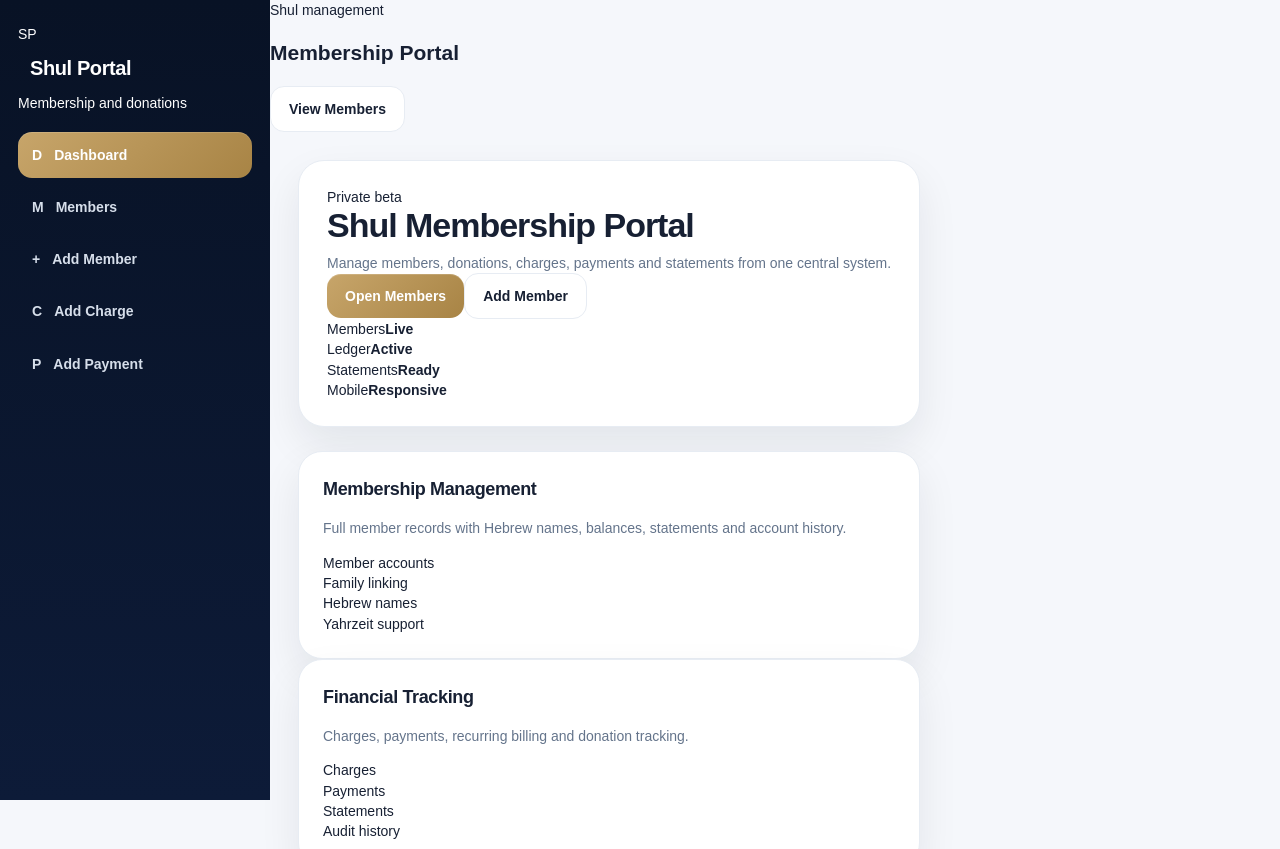
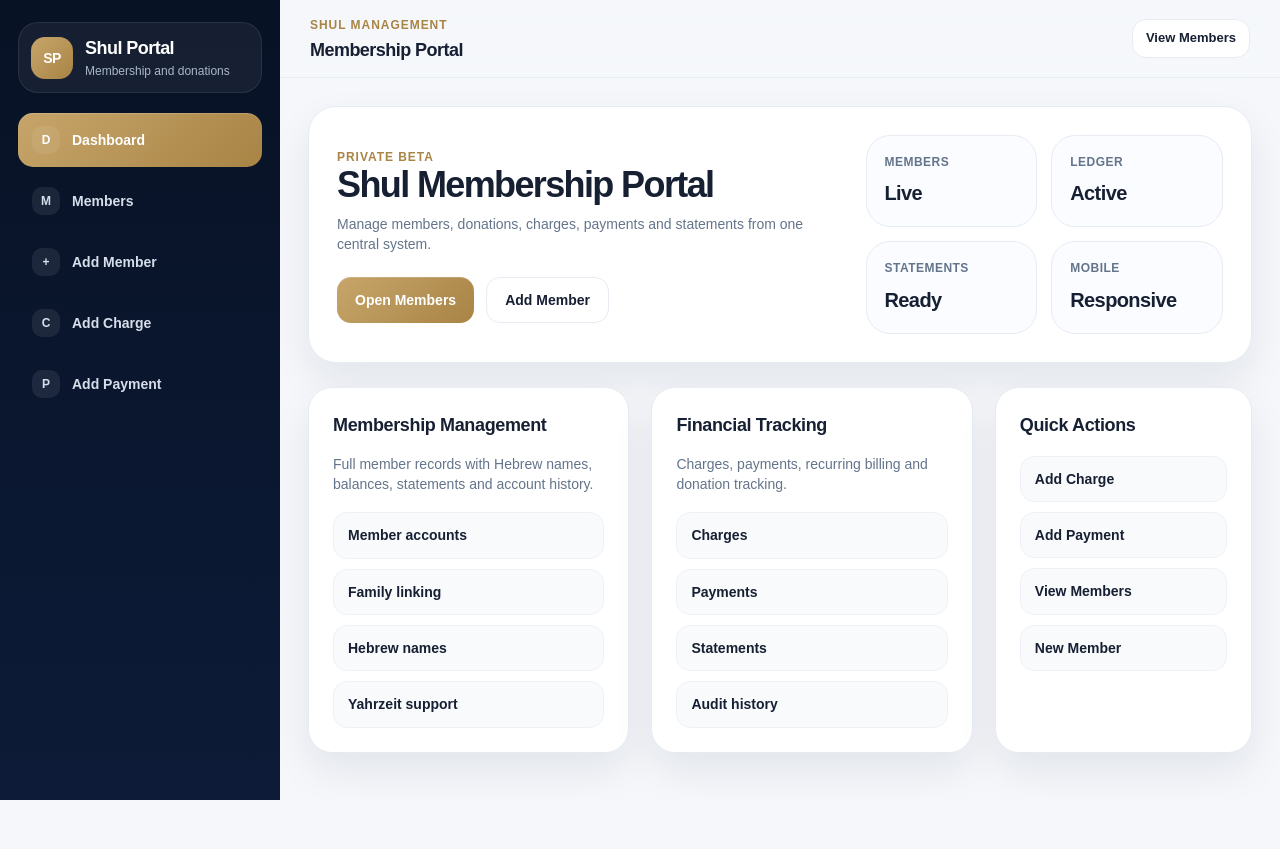
Before and after one commit to gersonberger-lab/shul-membership-portal, a Next.js app: page / in a window 1280 px wide. Shown: the top 849 px of the page. After the commit the page ends 800 px from the top, so only its background shows below. Built offline with nearby package versions, Linux system fonts and the light colour scheme.

Commit message:
Polish shell dashboard and members UI styles

```diff
--- a/app/globals.css
+++ b/app/globals.css
@@ -9,21 +9,15 @@
   --line-soft: #eef2f7;
   --text: #172033;
   --muted: #64748b;
-
   --nav-1: #081225;
   --nav-2: #0d1b38;
-  --nav-hover: #b08d57;
   --nav-active: linear-gradient(135deg, #c7a56a, #a88445);
-
   --primary-1: #c7a56a;
   --primary-2: #a88445;
   --success: #10b981;
   --danger: #ef4444;
-
   --shadow: 0 18px 40px rgba(15, 23, 42, 0.08);
   --shadow-lg: 0 22px 48px rgba(15, 23, 42, 0.12);
-  --radius: 20px;
-  --radius-sm: 14px;
 }
 
 html,
@@ -58,29 +52,56 @@ textarea {
 }
 
 .sidebar {
-  width: 270px;
+  width: 280px;
   background: linear-gradient(180deg, var(--nav-1), var(--nav-2));
   color: white;
-  padding: 24px 18px;
+  padding: 22px 18px;
   display: flex;
   flex-direction: column;
-  gap: 18px;
+  gap: 20px;
   position: sticky;
   top: 0;
   height: 100vh;
 }
 
+.brand-card {
+  display: flex;
+  align-items: center;
+  gap: 12px;
+  padding: 12px;
+  border-radius: 20px;
+  background: rgba(255, 255, 255, 0.06);
+  border: 1px solid rgba(255, 255, 255, 0.08);
+}
+
+.brand-mark {
+  width: 42px;
+  height: 42px;
+  border-radius: 14px;
+  display: grid;
+  place-items: center;
+  background: var(--nav-active);
+  color: white;
+  font-weight: 900;
+  letter-spacing: -0.04em;
+}
+
 .logo {
-  font-size: 20px;
-  font-weight: 800;
-  padding: 10px 12px;
-  letter-spacing: -0.02em;
+  font-size: 18px;
+  font-weight: 900;
+  letter-spacing: -0.03em;
+}
+
+.brand-subtitle {
+  color: #a9b7ca;
+  font-size: 12px;
+  margin-top: 2px;
 }
 
 .nav {
   display: flex;
   flex-direction: column;
-  gap: 6px;
+  gap: 7px;
 }
 
 .nav a {
@@ -88,59 +109,104 @@ textarea {
   align-items: center;
   gap: 12px;
   padding: 13px 14px;
-  border-radius: 14px;
+  border-radius: 15px;
   color: #d6deea;
-  font-weight: 600;
+  font-weight: 700;
   transition: 0.18s ease;
 }
 
 .nav a:hover {
-  background: rgba(255, 255, 255, 0.06);
+  background: rgba(255, 255, 255, 0.07);
   color: white;
 }
 
 .nav a.active {
   background: var(--nav-active);
   color: white;
-  box-shadow: inset 0 1px 0 rgba(255, 255, 255, 0.14);
+  box-shadow: inset 0 1px 0 rgba(255, 255, 255, 0.16);
+}
+
+.nav-icon {
+  width: 28px;
+  height: 28px;
+  display: grid;
+  place-items: center;
+  border-radius: 10px;
+  background: rgba(255, 255, 255, 0.08);
+  font-size: 12px;
+  font-weight: 900;
+}
+
+.content-shell {
+  flex: 1;
+  min-width: 0;
+}
+
+.topbar {
+  height: 78px;
+  display: flex;
+  justify-content: space-between;
+  align-items: center;
+  gap: 20px;
+  padding: 18px 30px;
+  background: rgba(245, 247, 251, 0.88);
+  border-bottom: 1px solid var(--line);
+  backdrop-filter: blur(12px);
+  position: sticky;
+  top: 0;
+  z-index: 30;
+}
+
+.topbar h2 {
+  margin: 2px 0 0;
+  font-size: 18px;
+  letter-spacing: -0.03em;
+}
+
+.eyebrow {
+  color: var(--primary-2);
+  font-size: 12px;
+  font-weight: 900;
+  letter-spacing: 0.08em;
+  text-transform: uppercase;
 }
 
 .main-area {
-  flex: 1;
   padding: 28px;
 }
 
 .hero {
   background: var(--card);
   border: 1px solid var(--line);
-  padding: 26px 28px;
-  border-radius: 26px;
+  padding: 28px;
+  border-radius: 28px;
   margin-bottom: 24px;
   box-shadow: var(--shadow);
 }
 
 .hero h1 {
   margin: 0;
-  font-size: 34px;
-  line-height: 1.1;
-  letter-spacing: -0.03em;
+  font-size: 36px;
+  line-height: 1.08;
+  letter-spacing: -0.045em;
 }
 
 .hero p {
-  margin: 8px 0 0;
+  margin: 9px 0 0;
   color: var(--muted);
 }
 
 .hero .hebrew-title {
   margin-top: 8px;
-  font-size: 34px;
-  font-weight: 800;
-  line-height: 1.1;
+  font-size: 36px;
+  font-weight: 900;
+  line-height: 1.08;
   letter-spacing: -0.03em;
   color: var(--text);
 }
 
-.card {
+.card,
+.stat-card {
   background: var(--card);
   border: 1px solid var(--line);
   border-radius: 24px;
@@ -162,11 +228,16 @@ button,
   cursor: pointer;
   border-radius: 14px;
   padding: 12px 18px;
-  font-weight: 700;
+  font-weight: 800;
   transition: 0.18s ease;
   background: linear-gradient(135deg, var(--primary-1), var(--primary-2));
   color: white;
   box-shadow: inset 0 1px 0 rgba(255, 255, 255, 0.16);
+}
+
+.button.compact {
+  padding: 9px 13px;
+  font-size: 13px;
 }
 
 button:hover,
@@ -188,6 +259,13 @@ button:disabled {
   box-shadow: none;
 }
 
+.hero-actions {
+  display: flex;
+  gap: 12px;
+  flex-wrap: wrap;
+  margin-top: 22px;
+}
+
 .form-grid {
   display: grid;
   grid-template-columns: 1fr 1fr;
@@ -206,9 +284,9 @@ button:disabled {
 
 .form-field label {
   font-size: 12px;
-  font-weight: 800;
+  font-weight: 900;
   color: var(--muted);
-  letter-spacing: 0.03em;
+  letter-spacing: 0.04em;
   text-transform: uppercase;
 }
 
@@ -239,6 +317,12 @@ button:disabled {
   min-height: 110px;
 }
 
+.table-wrap {
+  overflow: hidden;
+  border-radius: 20px;
+  border: 1px solid var(--line);
+}
+
 .table {
   width: 100%;
   border-collapse: collapse;
@@ -247,16 +331,17 @@ button:disabled {
 .table th {
   text-align: left;
   font-size: 12px;
-  font-weight: 800;
+  font-weight: 900;
   color: var(--muted);
-  padding: 14px 12px;
+  padding: 14px 14px;
   border-bottom: 1px solid var(--line);
   text-transform: uppercase;
-  letter-spacing: 0.03em;
+  letter-spacing: 0.04em;
+  background: #fafcff;
 }
 
 .table td {
-  padding: 15px 12px;
+  padding: 16px 14px;
   border-bottom: 1px solid var(--line-soft);
   vertical-align: middle;
 }
@@ -266,8 +351,19 @@ button:disabled {
 }
 
 .balance {
-  font-weight: 800;
-  color: var(--primary-1);
+  font-weight: 900;
+  color: var(--primary-2);
+}
+
+.badge {
+  display: inline-flex;
+  align-items: center;
+  padding: 6px 10px;
+  border-radius: 999px;
+  background: #f7f1e5;
+  color: #7a5a22;
+  font-size: 12px;
+  font-weight: 900;
 }
 
 .search-results {
@@ -305,6 +401,68 @@ button:disabled {
   background: #f8fafc;
 }
 
+.dashboard-hero {
+  display: grid;
+  grid-template-columns: 1.4fr 1fr;
+  gap: 28px;
+  align-items: center;
+}
+
+.dashboard-stat-grid {
+  display: grid;
+  grid-template-columns: 1fr 1fr;
+  gap: 14px;
+}
+
+.stat-card {
+  padding: 18px;
+  box-shadow: none;
+  background: #fafcff;
+}
+
+.stat-card span {
+  display: block;
+  color: var(--muted);
+  font-size: 12px;
+  font-weight: 900;
+  text-transform: uppercase;
+  letter-spacing: 0.04em;
+}
+
+.stat-card strong {
+  display: block;
+  margin-top: 8px;
+  font-size: 20px;
+  letter-spacing: -0.03em;
+}
+
+.dashboard-grid {
+  display: grid;
+  grid-template-columns: 1fr 1fr 0.8fr;
+  gap: 22px;
+}
+
+.feature-list,
+.quick-links {
+  display: grid;
+  gap: 10px;
+  margin-top: 18px;
+}
+
+.feature-list div,
+.quick-links a {
+  padding: 12px 14px;
+  border-radius: 14px;
+  background: #f8fafc;
+  border: 1px solid var(--line-soft);
+  font-weight: 700;
+}
+
+.quick-links a:hover {
+  border-color: #d9c39a;
+  background: #fffaf0;
+}
+
 .account-grid {
   display: grid;
   grid-template-columns: 1fr 1.45fr;
@@ -337,9 +495,9 @@ button:disabled {
   display: block;
   color: var(--muted);
   font-size: 12px;
-  font-weight: 800;
+  font-weight: 900;
   text-transform: uppercase;
-  letter-spacing: 0.03em;
+  letter-spacing: 0.04em;
   margin-bottom: 4px;
 }
 
@@ -353,9 +511,9 @@ button:disabled {
 }
 
 .big-balance {
-  font-size: 52px;
+  font-size: 54px;
   font-weight: 900;
-  letter-spacing: -0.05em;
+  letter-spacing: -0.06em;
   margin-top: 12px;
   color: var(--primary-2);
 }
@@ -393,6 +551,29 @@ button:disabled {
     border-radius: 0 0 24px 24px;
   }
 
+  .brand-card {
+    margin-bottom: 6px;
+  }
+
+  .nav {
+    display: grid;
+    grid-template-columns: repeat(2, 1fr);
+  }
+
+  .content-shell {
+    min-width: 0;
+  }
+
+  .topbar {
+    height: auto;
+    padding: 14px 16px;
+    position: relative;
+  }
+
+  .topbar .button {
+    display: none;
+  }
+
   .main-area {
     padding: 16px;
   }
@@ -406,7 +587,15 @@ button:disabled {
     font-size: 28px;
   }
 
-  .form-grid {
+  .form-grid,
+  .dashboard-hero,
+  .dashboard-grid,
+  .account-grid {
+    grid-template-columns: 1fr;
+  }
+
+  .dashboard-stat-grid,
+  .summary-row {
     grid-template-columns: 1fr;
   }
 
@@ -416,15 +605,7 @@ button:disabled {
     white-space: nowrap;
   }
 
-  .account-grid {
-    grid-template-columns: 1fr;
-  }
-
   .big-balance {
     font-size: 40px;
   }
-
-  .summary-row {
-    grid-template-columns: 1fr;
-  }
 }
```
